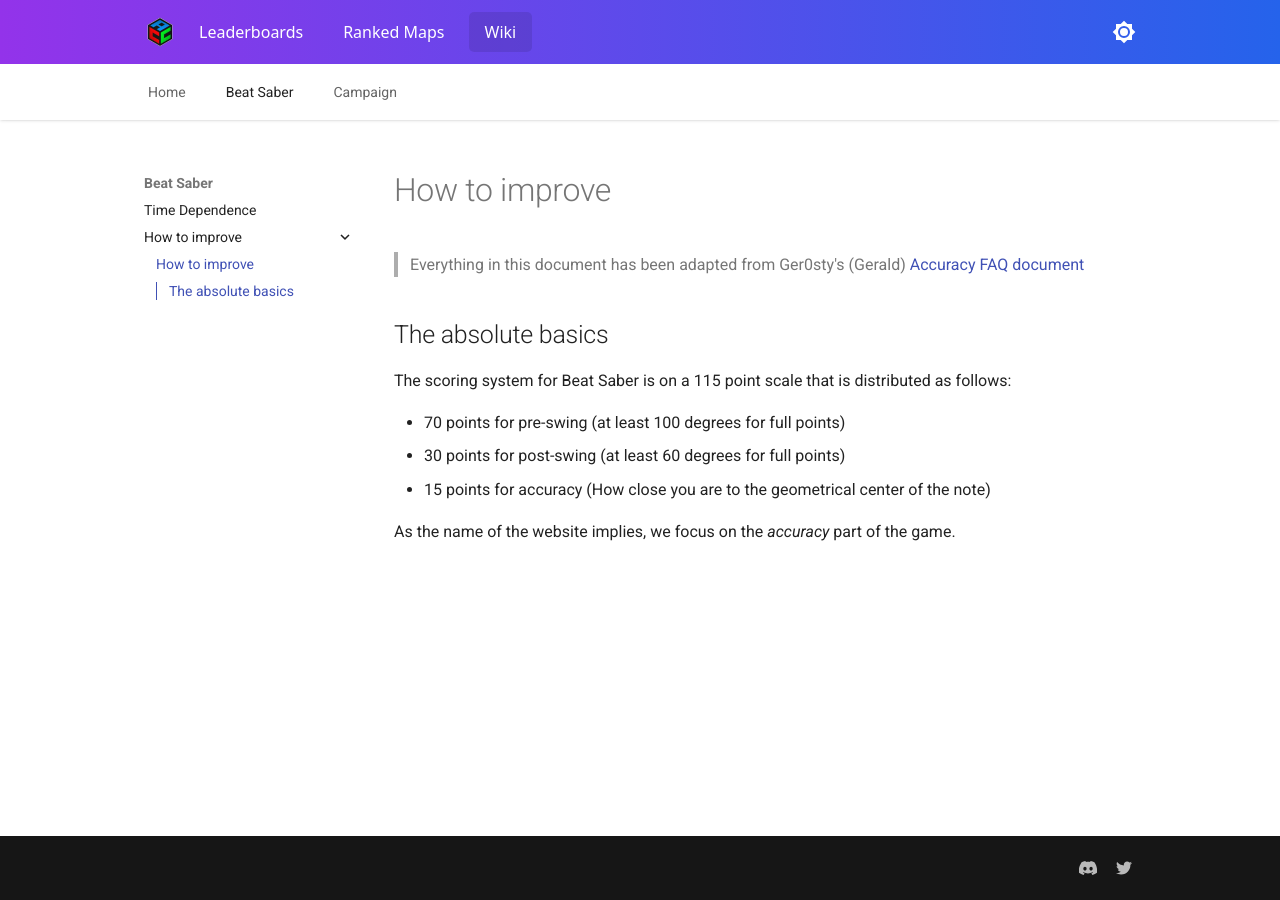
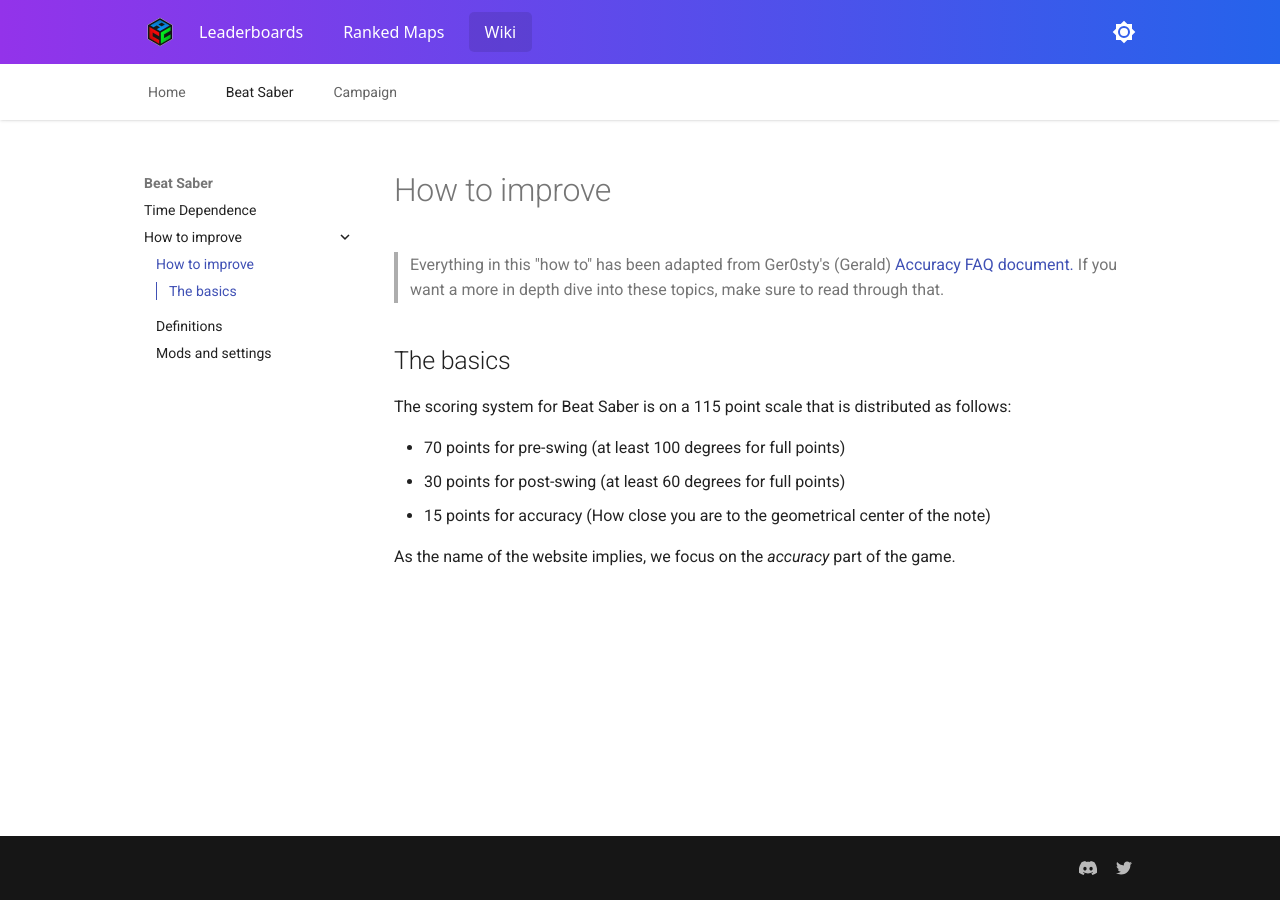
Before and after one commit to accsaber/wiki, an MkDocs documentation site: the page built from docs/Beat_Saber/How_to_improve/basics.md, in a window 1280 px wide. Built offline with MkDocs 1.6.1 and Material for MkDocs 9.7.7, drawn with Linux system fonts in a browser that asks for light colours; comment, search, counter and statistics services are not loaded.

Commit message:
Add the rest of the info required for a "how to"

```diff
--- a/docs/Beat_Saber/How_to_improve/basics.md
+++ b/docs/Beat_Saber/How_to_improve/basics.md
@@ -1,8 +1,8 @@
 # How to improve
 
-> Everything in this document has been adapted from Ger0sty's (Gerald) [Accuracy FAQ document](https://docs.google.com/document/d/1Wrzen8bNn_sym6Ifqr6frKMa_OgDz1EQycIuckTuhCk/)
+> Everything in this "how to" has been adapted from Ger0sty's (Gerald) [Accuracy FAQ document.](https://docs.google.com/document/d/1Wrzen8bNn_sym6Ifqr6frKMa_OgDz1EQycIuckTuhCk/) If you want a more in depth dive into these topics, make sure to read through that.
 
-## The absolute basics
+## The basics
 
 The scoring system for Beat Saber is on a 115 point scale that is distributed as follows:
 
```
Also changed, not shown: docs/Beat_Saber/How_to_improve/definitions.md (added, +22 -0 lines), docs/Beat_Saber/How_to_improve/settings.md (added, +16 -0 lines).
